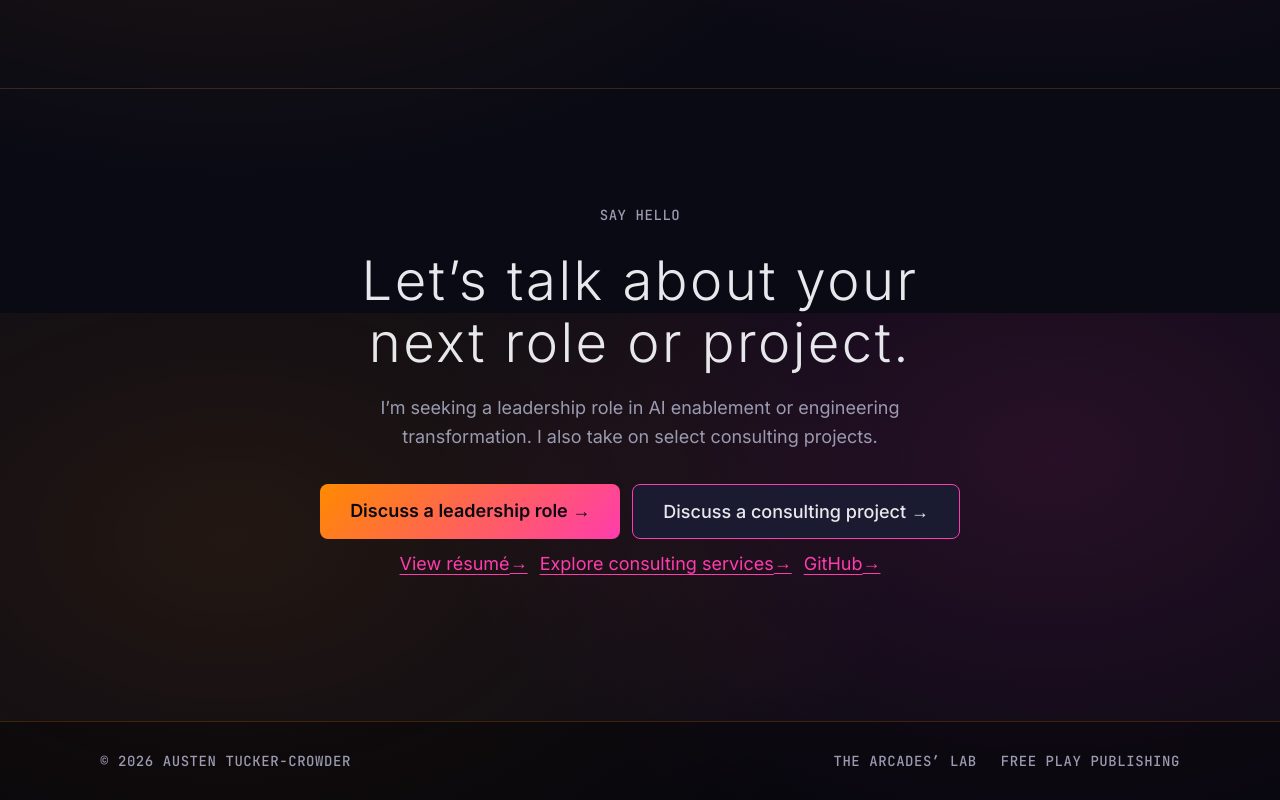
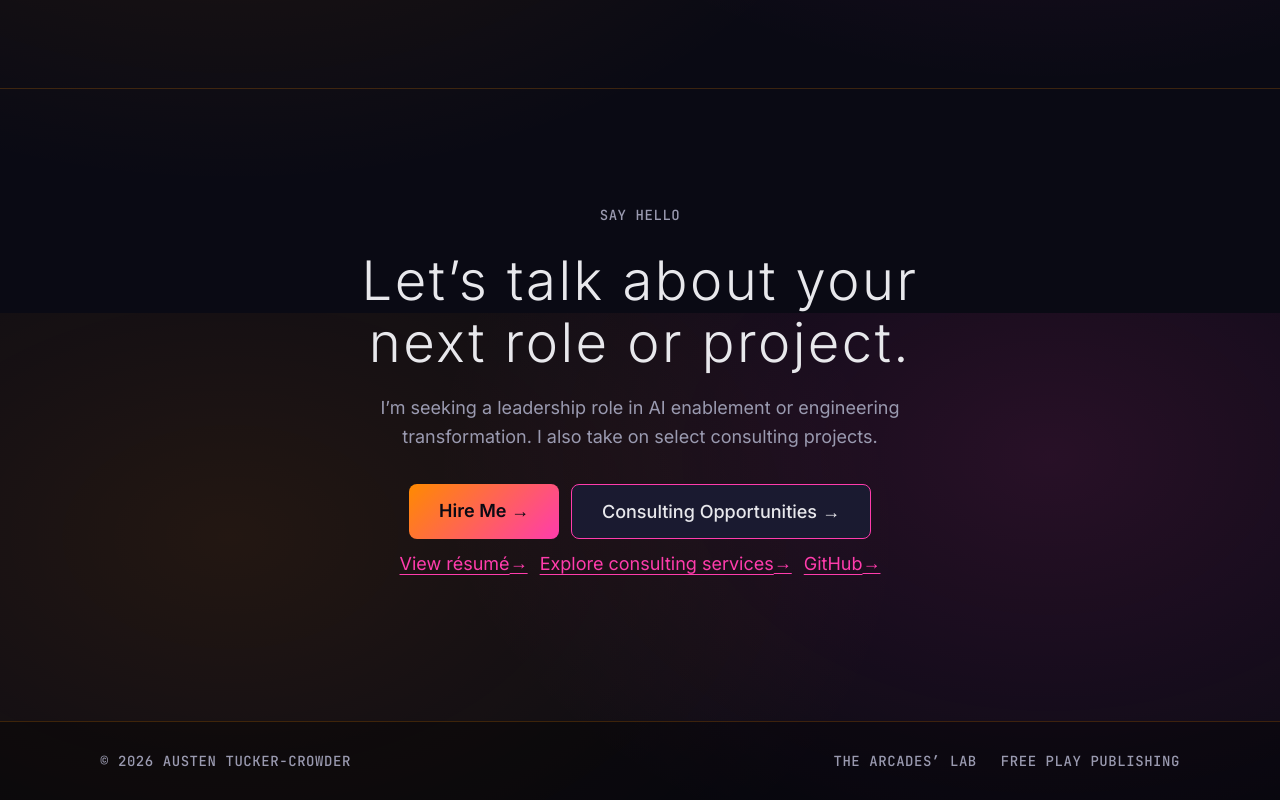
Before and after one commit to Arcadesys/work-thearcades-me, a Next.js app: page / in a window 1280 px wide. Shown: the part 6887-7687 px from the top of the page. Built offline with nearby package versions, Linux system fonts and the light colour scheme.

Commit message:
Clarify hiring and consulting CTAs

```diff
--- a/app/page.tsx
+++ b/app/page.tsx
@@ -311,11 +311,11 @@ export default function Home() {
             <p>{contact.body}</p>
             <div className="btn-row">
               <a className="btn btn-lg btn-gradient" href={`mailto:${site.email}`} data-funnel-event="contact_click" data-funnel-placement="contact_section" style={{ fontSize: '1.125rem' }}>
-                Discuss a leadership role
+                Hire Me
                 <Arrow />
               </a>
               <ExternalLink className="btn btn-lg btn-outline" href={site.bookingUrl} data-funnel-event="booking_click" data-funnel-placement="contact_section" style={{ fontSize: '1.125rem' }}>
-                Discuss a consulting project
+                Consulting Opportunities
                 <Arrow />
               </ExternalLink>
             </div>
```
